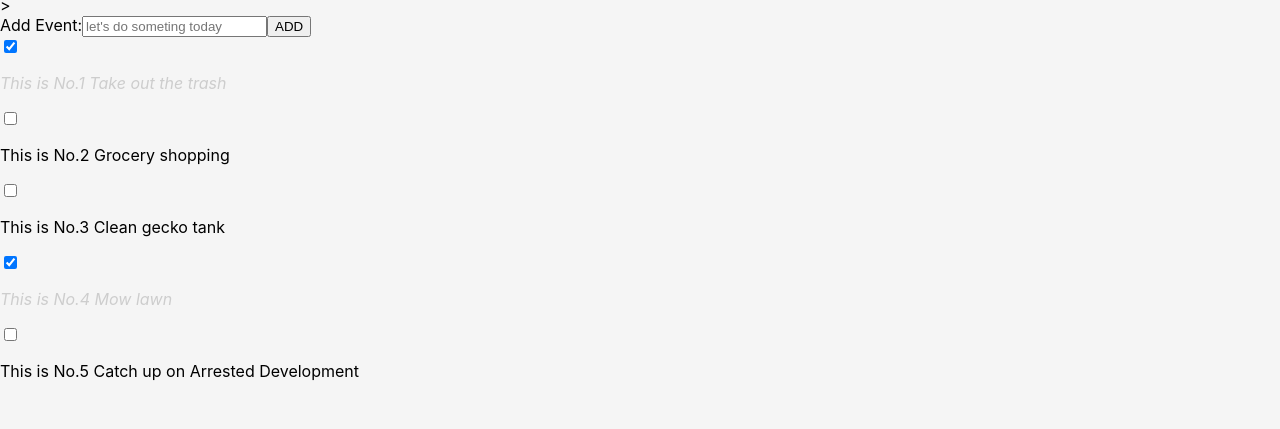
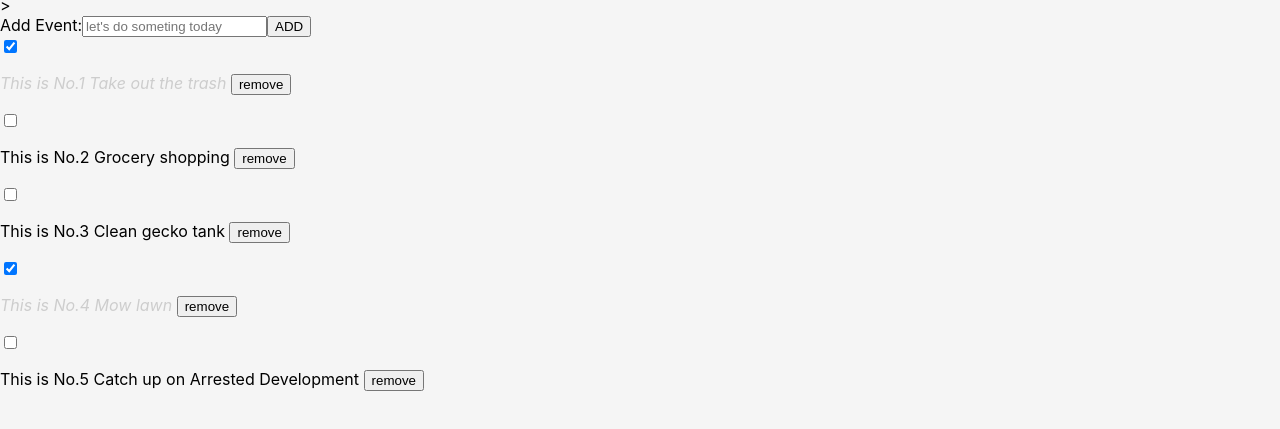
Before and after one commit to yuqingzou/FullStackWebDesign, a React (Create React App) app in the folder tool1/: page /todolist in a window 1280 px wide. Shown: the part 185-614 px from the top of the page. Built offline with nearby package versions, Linux system fonts and the light colour scheme.

Commit message:
add dekete event features

```diff
--- a/tool1/src/store/reducer.js
+++ b/tool1/src/store/reducer.js
@@ -50,6 +50,10 @@ export default (state = defaultState, action) => {
     newState.tododata.push(newEventItem);
     newState.inputNewEvent = "";
     return newState;
+  } else if (action.type === "delete_event_by_id") {
+    const newState = JSON.parse(JSON.stringify(state));
+    newState.tododata.splice(action.value, 1);
+    return newState;
   }
   //return default !!!!
   return state;
--- a/tool1/src/utility/todoitem.js
+++ b/tool1/src/utility/todoitem.js
@@ -1,4 +1,5 @@
 import React from "react";
+import store from "../store";
 
 class Todoitem extends React.Component {
   constructor() {
@@ -6,6 +7,14 @@ class Todoitem extends React.Component {
     this.state = {
       isSelected: false
     };
+  }
+
+  deleteEvent(id) {
+    const action = {
+      type: "delete_event_by_id",
+      value: "id"
+    };
+    store.dispatch(action);
   }
 
   render() {
@@ -26,7 +35,10 @@ class Todoitem extends React.Component {
         />
         {/* <remind:1.inline style are already in js dont need {} 2. js syule = need be a object no predefine then{{color:"red"}}> */}
         <p style={this.props.content.completed ? donesytle : null}>
-          This is No.{this.props.content.id} {this.props.content.text}
+          This is No.{this.props.content.id} {this.props.content.text}{" "}
+          <button onClick={() => this.deleteEvent(this.props.content.id)}>
+            remove
+          </button>
         </p>
       </div>
     );
```
